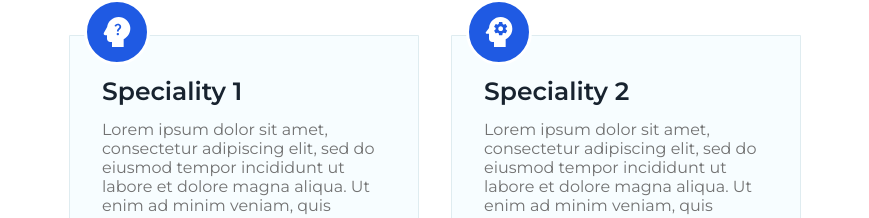
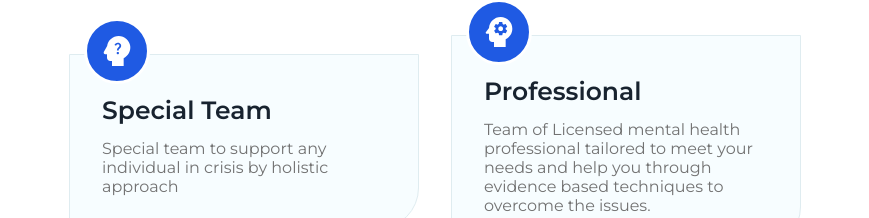
Before and after one commit to Chetan-Bashetti/tranquil, a React (Create React App) app: page / in a window 1280 px wide. Shown: the part 2582-2800 px from the top of the page, without its empty margins (205-1074 px from the left). Built offline with nearby package versions, Linux system fonts and the light colour scheme.

Commit message:
Updated Specility section\

```diff
--- a/src/components/Button/MuiButton.js
+++ b/src/components/Button/MuiButton.js
@@ -1,10 +1,7 @@
 import React from 'react';
 import { Button } from '@mui/material';
-import { ContextHelth } from '../../containers';
 
 const MuiButton = ({ title = '', onClick, type, disabled, style }) => {
-	const { frame } = React.useContext(ContextHelth);
-
 	return (
 		<Button
 			variant='contained'
@@ -17,7 +14,6 @@ const MuiButton = ({ title = '', onClick, type, disabled, style }) => {
 				textTransform: 'capitalize',
 				borderRadius: '0.7em',
 				boxShadow: '1px 10px 20px #1f5ae37d',
-				border: frame === 1 ? '1px solid white' : '',
 				...style
 			}}
 			onClick={onClick}
--- a/src/mock/specility.js
+++ b/src/mock/specility.js
@@ -1,17 +1,17 @@
 export const specility = [
 	{
-		title: 'speciality 1',
+		title: 'Special team',
 		key: 'key1',
-		desc: 'Lorem ipsum dolor sit amet, consectetur adipiscing elit, sed do eiusmod tempor incididunt ut labore et dolore magna aliqua. Ut enim ad minim veniam, quis nostrud exercitation ullamco laboris nisi ut aliquip ex ea commodo consequat.'
+		desc: 'Special team to support any individual in crisis by holistic approach'
 	},
 	{
-		title: 'speciality 2',
+		title: 'professional',
 		key: 'key2',
-		desc: 'Lorem ipsum dolor sit amet, consectetur adipiscing elit, sed do eiusmod tempor incididunt ut labore et dolore magna aliqua. Ut enim ad minim veniam, quis nostrud exercitation ullamco laboris nisi ut aliquip ex ea commodo consequat.'
+		desc: 'Team of Licensed mental health professional tailored to meet your needs and help you through evidence based techniques to overcome the issues.'
 	},
 	{
-		title: 'speciality 3',
+		title: 'counselling',
 		key: 'key3',
-		desc: 'Lorem ipsum dolor sit amet, consectetur adipiscing elit, sed do eiusmod tempor incididunt ut labore et dolore magna aliqua. Ut enim ad minim veniam, quis nostrud exercitation ullamco laboris nisi ut aliquip ex ea commodo consequat.'
+		desc: 'Judicious use of medication & customised counselling for each individual.'
 	}
 ];
```
